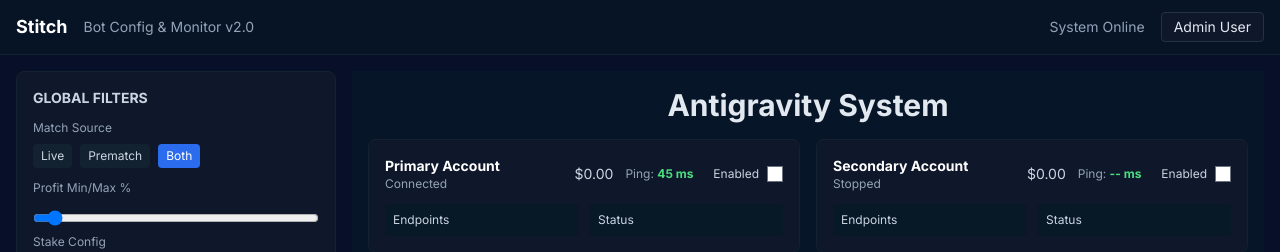
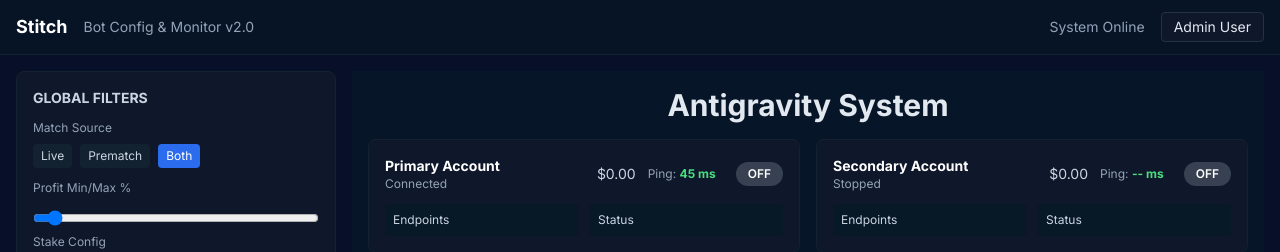
Before and after one commit to fgcinpu83/newtool, a Next.js app in the folder frontend_new/: page / in a window 1280 px wide. Shown: the top 252 px of the page. Built offline with nearby package versions, Linux system fonts and the light colour scheme; no server answers.

Commit message:
Replace account checkbox with clickable ON/OFF toggle button in AccountPanel

```diff
--- a/frontend_new/components/AccountPanel.tsx
+++ b/frontend_new/components/AccountPanel.tsx
@@ -1,6 +1,6 @@
  'use client'
 
- import React from 'react'
+import React, { useState } from 'react'
 import { BackendState } from '../types'
 import { sendCommand } from '../websocket/client'
 
@@ -9,6 +9,31 @@ import { sendCommand } from '../websocket/client'
    // minimal mapping - these fields should come from backend state in a full implementation
    const balance = isA ? (state.executionHistory.length ? '$4,250.00' : '$0.00') : '$0.00'
    const ping = isA ? '45 ms' : '-- ms'
+
+  // simple local toggle component defined inline to avoid creating new file
+  function AccountToggle({ isA }: { isA: boolean }) {
+    const [enabled, setEnabled] = useState(false)
+    const acc = isA ? 'A' : 'B'
+    const handleClick = () => {
+      if (enabled) {
+        sendCommand('toggle_off', { account: acc })
+      } else {
+        sendCommand('toggle_on', { account: acc })
+      }
+      setEnabled(!enabled)
+    }
+
+    return (
+      <button
+        aria-pressed={enabled ? 'true' : 'false'}
+        aria-label={isA ? 'Toggle primary account' : 'Toggle secondary account'}
+        onClick={handleClick}
+        className={`px-3 py-1 rounded-full text-xs font-semibold transition-colors ${enabled ? 'bg-green-500 text-black' : 'bg-gray-700 text-white'}`}
+      >
+        {enabled ? 'ON' : 'OFF'}
+      </button>
+    )
+  }
 
   return (
      <div className="bg-[#0f172a] border border-[#122231] rounded-lg p-4">
@@ -20,18 +45,10 @@ import { sendCommand } from '../websocket/client'
          <div className="flex items-center gap-3">
           <div className="text-sm text-slate-300">{balance}</div>
           <div className="text-xs text-slate-400">Ping: <span className="text-green-400 font-bold">{ping}</span></div>
-          {/* Toggle for enabling/disabling this account */}
+          {/* Toggle button for enabling/disabling this account */}
           <div className="flex items-center gap-2 ml-2">
-            <label className="text-xs text-slate-300">{isA ? 'Enabled' : 'Enabled'}</label>
-            <input
-              type="checkbox"
-              className="h-4 w-4"
-              onChange={(e) => {
-                const checked = e.target.checked
-                if (checked) sendCommand('toggle_on', { account: isA ? 'A' : 'B' })
-                else sendCommand('toggle_off', { account: isA ? 'A' : 'B' })
-              }}
-            />
+            <label className="sr-only">{isA ? 'Primary account enable' : 'Secondary account enable'}</label>
+            <AccountToggle isA={isA} />
           </div>
          </div>
        </div>
```
